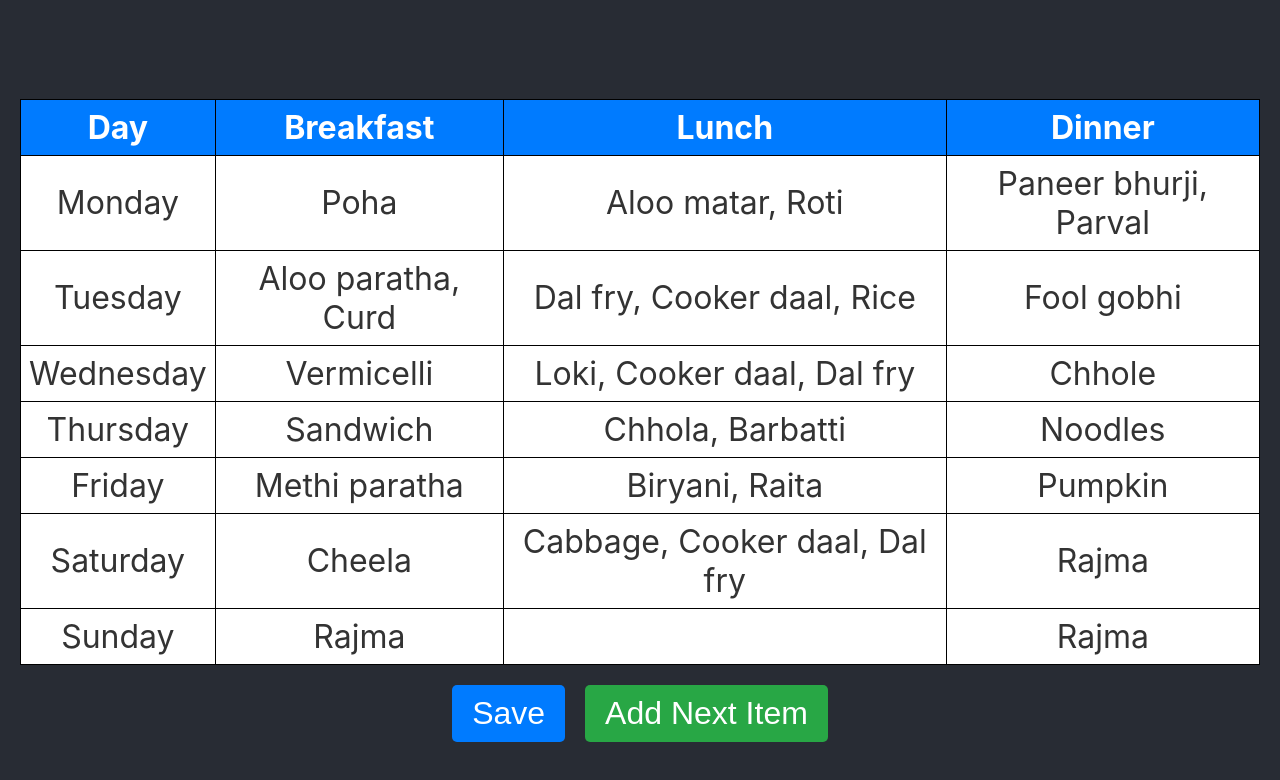
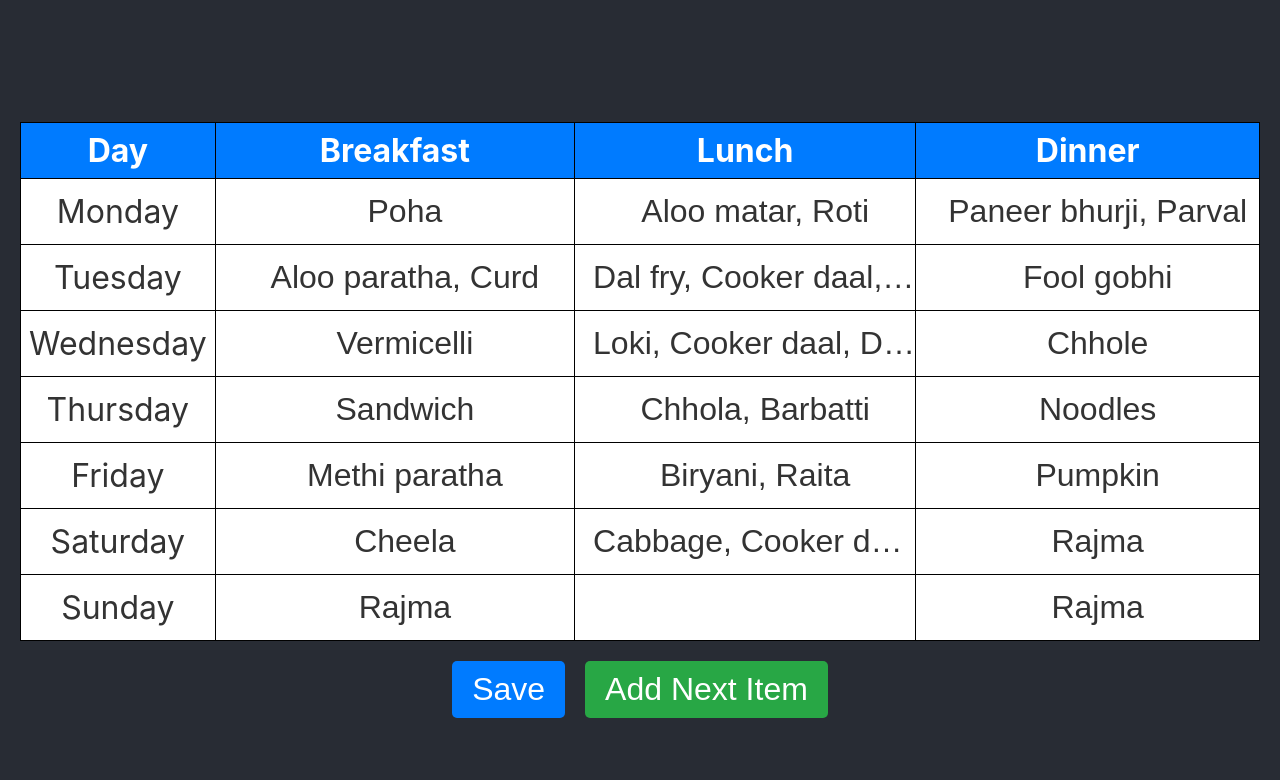
Before and after one commit to prakhar1114/menu_builder, a React (Create React App) app: page /menu-table-view in a window 1280 px wide. Shown: the top 780 px of the page. Built offline with nearby package versions, Linux system fonts and the light colour scheme; no server answers; a web font is replaced by a local one.

Commit message:
selection corrected and switching to tex tarea

```diff
--- a/src/pages/tableView.js
+++ b/src/pages/tableView.js
@@ -7,7 +7,38 @@ import "../tableView.css";
 
 function TableView() {
 
-  const [userMenu, setTabularData] = useState(tabularData);
+  const [isFocused, setIsFocused] = useState(false);
+  const [userMenu, setUserMenu] = useState(tabularData);
+
+  const defaultMealState = tabularData.map(
+    (val) => ({
+      Day: val.Day,
+      Breakfast: false,
+      Lunch: false,
+      Dinner: false,
+    })
+  );
+
+  const [mealSelectedArray, setMealSelected] = useState(defaultMealState);
+
+  const toggleMealSelected = (index, field, value) => {
+    console.log("Toggling others off")
+
+    const toggleOffEverything = [...defaultMealState];
+
+    toggleOffEverything[index][field] = value;
+    setMealSelected(toggleOffEverything);
+  };
+
+    // Function to handle changes in input fields
+  const handleChange = (index, field, value) => {
+    console.log("Now I am changed")
+    const updatedMenu = [...userMenu];
+    updatedMenu[index] = { ...updatedMenu[index], [field]: value };
+    setUserMenu(updatedMenu);
+  };
+
+  const mealList = ["Breakfast", "Lunch", "Dinner"];
 
   return (
     <div className="Table">
@@ -21,13 +52,25 @@ function TableView() {
         </tr>
       </thead>
       <tbody>
-        {userMenu.map((val) => {
+        {userMenu.map((val, index) => {
               return (
                   <tr key={val.Day}>
                       <td>{val.Day}</td>
-                      <td>{val.Breakfast}</td>
-                      <td>{val.Lunch}</td>
-                      <td>{val.Dinner}</td>
+                      {
+                        mealList.map((meal) => {
+                              return (
+                                  <td>
+                                    <SingleMeal
+                                      row={val}
+                                      mealTime={meal}
+                                      handleChange={handleChange}
+                                      index={index}
+                                      isFocused={mealSelectedArray[index][meal]}
+                                      toggleMealSelected={toggleMealSelected}
+                                    />
+                                  </td>
+                              )})
+                      }
                   </tr>
               )
           })}
@@ -42,6 +85,32 @@ function TableView() {
 }
 export default TableView;
 
-function singleMeal({row, mealTime}) {
+function SingleMeal({
+  row, mealTime, handleChange, index, isFocused, toggleMealSelected
+}) {
+  // const [isFocused, setIsFocused] = useState(false);
+
+  if (!isFocused) {
+    return (
+      <input
+        className="meal-input"
+        type="text"
+        value={row[mealTime]}
+        // onChange={(e) => handleChange(index, mealTime, e.target.value)}
+        onSelect={() => toggleMealSelected(index, mealTime, true)}
+      />
+    );
+  } else {
+    console.log("Now a text area");
+    console.log(row[mealTime]);
+    return (
+      <textarea
+      className="meal-input-focus"
+      value={row[mealTime]}
+      onChange={(e) => handleChange(index, mealTime, e.target.value)}
+      onBlur={() => toggleMealSelected(index, mealTime, false)}
+    />
+    )
+  }
 
 }
--- a/src/tableView.css
+++ b/src/tableView.css
@@ -15,6 +15,8 @@ table {
   font-size: 2rem;
   color: #333;
   margin-bottom: 20px; /* Space between the table and buttons */
+  table-layout: auto;
+  width: auto;
 }
 
 th, td {
@@ -52,3 +54,39 @@ td {
 .add-btn {
   background-color: #28a745;
 }
+
+
+input[type="text"] {
+  width: 100%; /* Full width of the cell */
+  padding: 6px 10px; /* Slightly smaller padding to fit nicely */
+  border: none;
+  font-size: inherit; /* Inherits font-size from the table */
+  text-align: center; /* Center text inside the input */
+  background-color: transparent; /* Maintains the cell's background */
+  color: inherit; /* Inherits text color from the table */
+  border-radius: 4px; /* Optional: adds slight rounding to inputs */
+  text-overflow:  ellipsis;
+}
+
+.meal-input {
+  width: 100%; /* Full width of the cell */
+  padding: 6px 10px; /* Slightly smaller padding to fit nicely */
+  border: none;
+  font-size: inherit; /* Inherits font-size from the table */
+  text-align: center; /* Center text inside the input */
+  background-color: transparent; /* Maintains the cell's background */
+  color: inherit; /* Inherits text color from the table */
+  border-radius: 4px; /* Optional: adds slight rounding to inputs */
+  text-overflow:  ellipsis;
+}
+
+.meal-input-focus {
+  width: auto; /* Full width of the cell */
+  padding: 6px 10px; /* Slightly smaller padding to fit nicely */
+  border: none;
+  font-size: inherit; /* Inherits font-size from the table */
+  text-align: center; /* Center text inside the input */
+  background-color: transparent; /* Maintains the cell's background */
+  color: inherit; /* Inherits text color from the table */
+  border-radius: 4px; /* Optional: adds slight rounding to inputs */
+}
```
